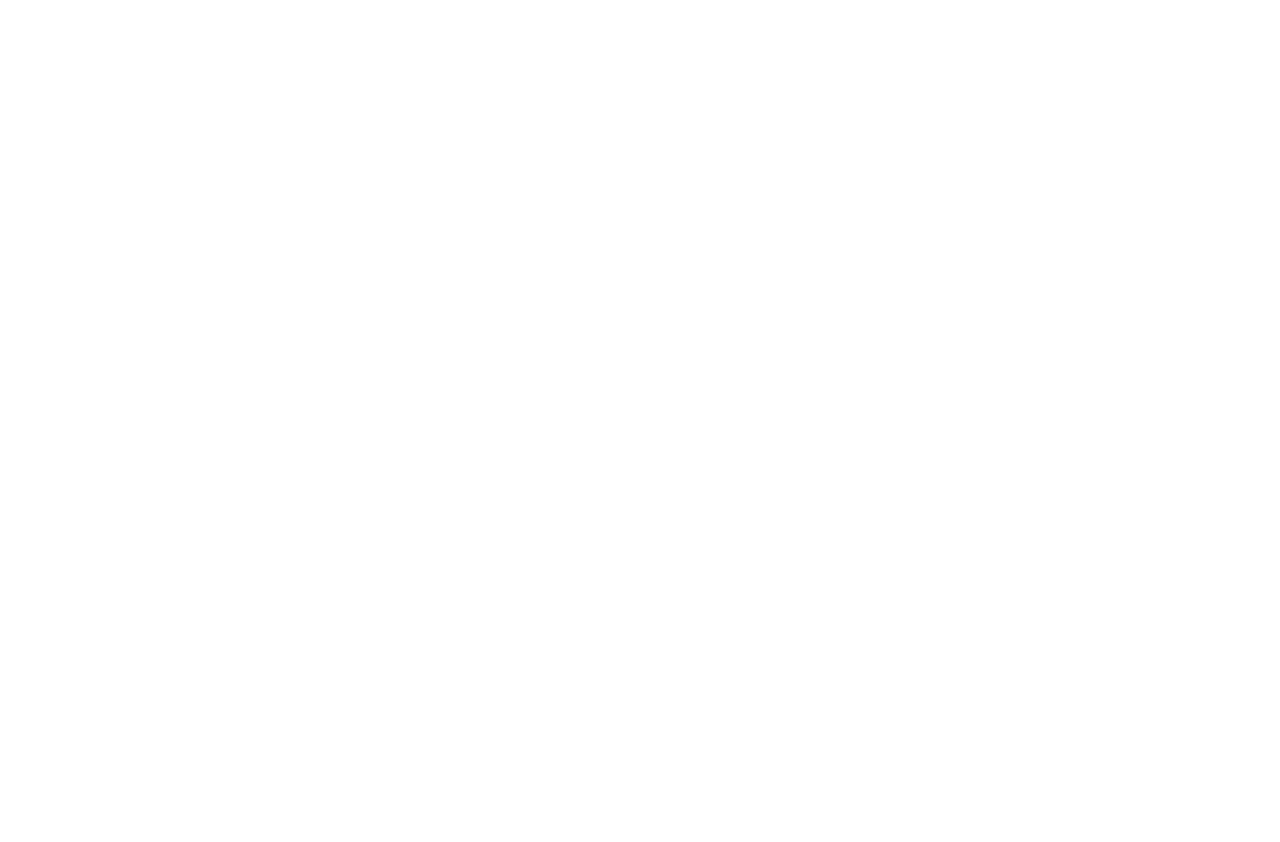
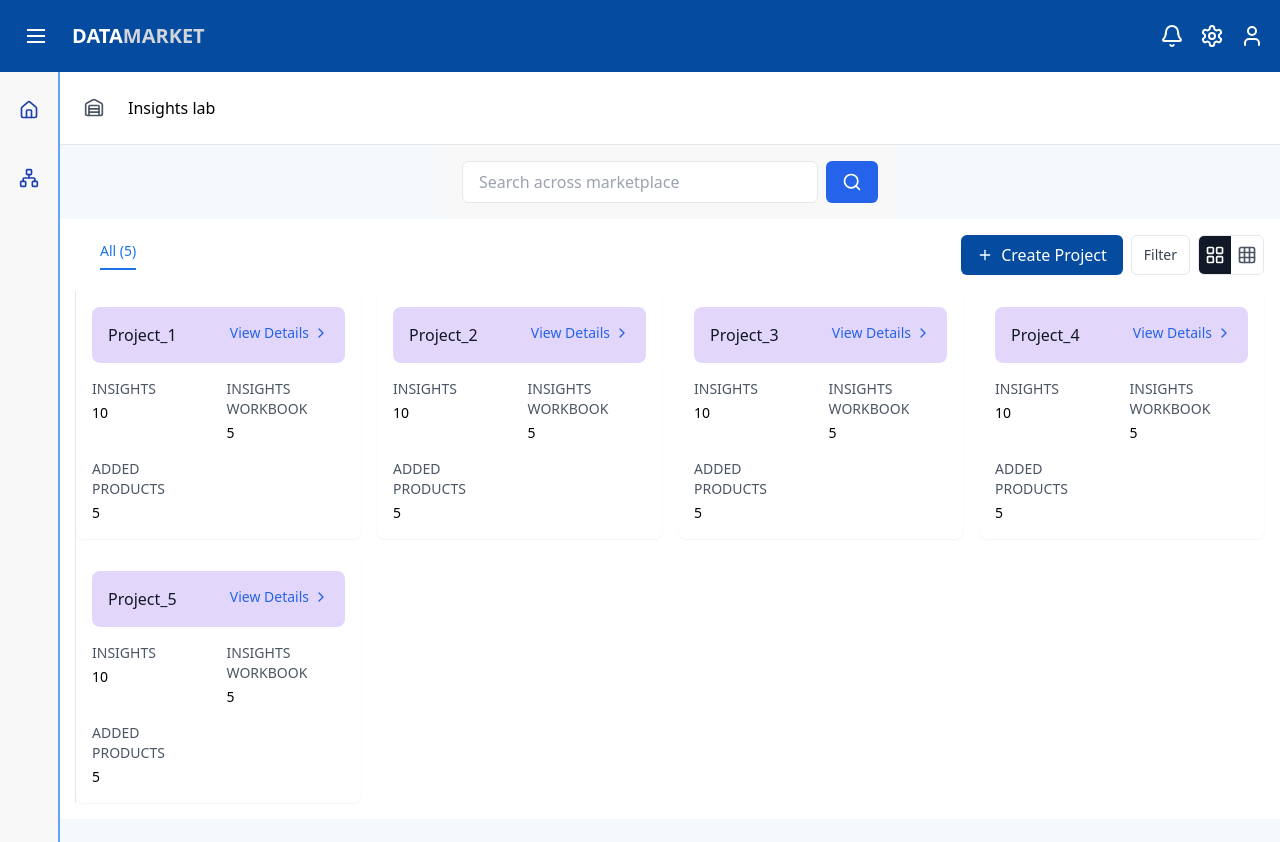
Before and after one commit to AjayBidyarthy/Harish-raju-Vasu-Insights-Lab, a React (Vite) app: page /projects in a window 1280 px wide. Before the commit this address had no page. Shown: the top 842 px of the page. Before the commit the page ends 800 px from the top, so only its background shows below. Built offline with nearby package versions, Linux system fonts and the light colour scheme.

Commit message:
feat: projects lis with create project modal

```diff
--- a/src/App.jsx
+++ b/src/App.jsx
@@ -2,6 +2,7 @@
 import { BrowserRouter as Router, Routes, Route } from 'react-router-dom';
 import {LandingPage} from './pages/LandingPage';
 import { Dataproducts } from './pages/Dataproducts';
+import { Projects } from './pages/Projects';
 
 
 function App() {
@@ -10,6 +11,7 @@
       <Routes>
         <Route path="/" element={<LandingPage />} />
         <Route path="/products" element={<Dataproducts />} />
+        <Route path="/projects" element={<Projects/>}/>
       </Routes>
     </Router>
   );
--- a/src/components/LandingPage/MainContent.jsx
+++ b/src/components/LandingPage/MainContent.jsx
@@ -23,7 +23,7 @@
       ),
       title: "My Projects",
       description: "Explore Projects and uncover data insights",
-      onOpen: () => console.log("Open projects"),
+      onOpen: () => navigate("/projects"),
     },
     {
       icon: (
--- /dev/null
+++ b/src/components/Projects/ProjectDetails.jsx
@@ -0,0 +1,222 @@
+import { ChevronRight, Grid, LayoutGrid, Search, X, Plus, ChevronDown } from "lucide-react"
+import { useState } from "react"
+import FilterSidebar from "../DataProducts/FilterSidebar"
+
+const insights = Array(5).fill({
+  name: "SupplyChain Analysis",
+  insights: 10,
+  insights_workbook: 5,
+  added_products: 5,
+})
+
+export function ProjectDetails() {
+  const [isGridView, setIsGridView] = useState(true)
+  const [activeTab, setActiveTab] = useState("all")
+  const [isFilterOpen, setIsFilterOpen] = useState(false)
+  const [isModalOpen, setIsModalOpen] = useState(false)
+  const [isDropdownOpen, setIsDropdownOpen] = useState(false)
+  const [selectedProducts, setSelectedProducts] = useState([])
+
+  const products = [
+    "Product 1",
+    "Product 2",
+    "Product 3",
+    "Product 4"
+  ]
+
+  const toggleProduct = (product) => {
+    setSelectedProducts(prev =>
+      prev.includes(product)
+        ? prev.filter(p => p !== product)
+        : [...prev, product]
+    )
+  }
+
+  return (
+    <div className="p-4 bg-white">
+      {/* Header Section */}
+      <div className="flex justify-between items-center mb-4">
+        <div className="relative flex space-x-6 border-b md:ml-6">
+          <button
+            className={`relative pb-2 text-sm font-medium ${activeTab === "all" ? "text-[#1a73e8]" : "text-gray-600"}`}
+            onClick={() => setActiveTab("all")}
+          >
+            All ({insights.length})
+            {activeTab === "all" && <div className="absolute bottom-[-1px] left-0 w-full h-[2px] bg-[#1a73e8]" />}
+          </button>
+        </div>
+
+        {/* Filter and View Toggle Buttons */}
+        <div className="flex gap-2">
+          <button
+            className="bg-[#054CA0] text-white px-4 py-2 rounded-md flex items-center gap-2 hover:bg-blue-700 transition-colors"
+            onClick={() => setIsModalOpen(true)}
+          >
+            <Plus className="w-4 h-4" />
+            Create Project
+          </button>
+          <button
+            className="px-3 py-1.5 border rounded-md flex items-center gap-2 text-sm bg-white"
+            onClick={() => setIsFilterOpen(true)}
+          >
+            <span className="text-gray-700">Filter</span>
+          </button>
+          <div className="flex border rounded-md overflow-hidden bg-white">
+            <button
+              className={`p-1.5 ${isGridView ? "bg-gray-900 text-white" : "bg-white text-gray-600"}`}
+              onClick={() => setIsGridView(true)}
+            >
+              <LayoutGrid className="w-5 h-5" />
+            </button>
+            <button
+              className={`p-1.5 ${!isGridView ? "bg-gray-900 text-white" : "bg-white text-gray-600"}`}
+              onClick={() => setIsGridView(false)}
+            >
+              <Grid className="w-5 h-5" />
+            </button>
+          </div>
+        </div>
+      </div>
+
+      {/* Create Project Modal */}
+      {isModalOpen && (
+        <div className="fixed inset-0 bg-black bg-opacity-50 flex items-center justify-center z-50">
+          <div className="bg-white rounded-lg w-full max-w-md p-6 relative">
+            {/* Modal Header */}
+            <div className="flex justify-between items-center mb-6">
+              <h2 className="text-xl font-semibold">Create New Project</h2>
+              <button
+                onClick={() => setIsModalOpen(false)}
+                className="text-gray-500 hover:text-gray-700"
+              >
+                <X className="w-5 h-5" />
+              </button>
+            </div>
+
+            {/* Modal Content */}
+            <div className="space-y-4">
+              <div>
+                <label className="block text-sm text-gray-700 mb-1">Project Name</label>
+                <input
+                  type="text"
+                  placeholder="Name"
+                  className="w-full px-3 py-2 border rounded-md focus:outline-none focus:ring-1 focus:ring-blue-500"
+                />
+              </div>
+
+              <div>
+                <label className="block text-sm text-gray-700 mb-1">Add Subscribed Products</label>
+                <div className="relative">
+                  <button
+                    className="w-full px-3 py-2 border rounded-md flex justify-between items-center bg-white"
+                    onClick={() => setIsDropdownOpen(!isDropdownOpen)}
+                  >
+                    <span className="text-gray-500">
+                      {selectedProducts.length === 0
+                        ? "Subscribed Products"
+                        : `${selectedProducts.length} selected`}
+                    </span>
+                    <ChevronDown className="w-4 h-4 text-gray-500" />
+                  </button>
+
+                  {isDropdownOpen && (
+                    <div className="absolute top-full left-0 right-0 mt-1 bg-white border rounded-md shadow-lg max-h-48 overflow-y-auto z-50">
+                      {products.map((product) => (
+                        <label
+                          key={product}
+                          className="flex items-center px-3 py-2 hover:bg-gray-50 cursor-pointer"
+                        >
+                          <input
+                            type="checkbox"
+                            checked={selectedProducts.includes(product)}
+                            onChange={() => toggleProduct(product)}
+                            className="mr-2"
+                          />
+                          <span>{product}</span>
+                        </label>
+                      ))}
+                    </div>
+                  )}
+                </div>
+              </div>
+            </div>
+
+            {/* Modal Footer */}
+            <div className="flex justify-end gap-3 mt-6">
+              <button
+                onClick={() => setIsModalOpen(false)}
+                className="px-4 py-2 text-gray-600 hover:bg-gray-100 rounded-md transition-colors"
+              >
+                Cancel
+              </button>
+              <button
+                className="px-4 py-2 bg-blue-600 text-white rounded-md hover:bg-blue-700 transition-colors"
+              >
+                Create
+              </button>
+            </div>
+          </div>
+        </div>
+      )}
+
+      {/* Main Content with Filter Sidebar */}
+      <div className="relative">
+        {/* Filter Sidebar */}
+        <FilterSidebar isOpen={isFilterOpen} onClose={() => setIsFilterOpen(false)} />
+
+        {/* Content Area */}
+        <div className={`transition-all duration-300 ${isFilterOpen ? "ml-80" : "ml-0"}`}>
+          {isGridView ? (
+            <div className="grid grid-cols-1 md:grid-cols-2 lg:grid-cols-3 xl:grid-cols-4 gap-4">
+              {insights.map((insight, i) => (
+                <div key={i} className="bg-white rounded-lg p-4 shadow-sm">
+                  <div className="bg-[#E2D7FA] rounded-lg p-4 mb-4">
+                    <div className="flex justify-between items-start">
+                      <h3 className="font-medium text-gray-900">Project_{i + 1}</h3>
+                      <button className="text-blue-600 text-sm flex items-center hover:underline">
+                        View Details
+                        <ChevronRight className="w-4 h-4 ml-1" />
+                      </button>
+                    </div>
+                  </div>
+
+                  <div className="grid grid-cols-2 gap-4">
+                    <div className="flex flex-col text-sm">
+                      <span className="text-gray-600 mb-1">INSIGHTS</span>
+                      <span>{insight.insights}</span>
+                    </div>
+                    <div className="flex flex-col text-sm">
+                      <span className="text-gray-600 mb-1">INSIGHTS WORKBOOK</span>
+                      <span>{insight.insights_workbook}</span>
+                    </div>
+                    <div className="flex flex-col text-sm">
+                      <span className="text-gray-600 mb-1">ADDED PRODUCTS</span>
+                      <span>{insight.added_products}</span>
+                    </div>
+                  </div>
+                </div>
+              ))}
+            </div>
+          ) : (
+            <div className="bg-white rounded-lg shadow-sm">
+              <div className="grid grid-cols-[1fr_1fr_1fr_auto] gap-4 p-4 border-b bg-gray-50 text-sm font-medium text-gray-500">
+                <div>PROJECT NAME</div>
+                <div>INSIGHTS</div>
+                <div>INSIGHTS WORKBOOK</div>
+                <div>ACTIONS</div>
+              </div>
+              {insights.map((insight, i) => (
+                <div key={i} className="grid grid-cols-[1fr_1fr_1fr_auto] gap-4 p-4 border-b last:border-b-0 items-center text-sm">
+                  <div className="font-medium">Project_{i + 1}</div>
+                  <div>{insight.insights}</div>
+                  <div>{insight.insights_workbook}</div>
+                  <button className="text-blue-600 hover:underline">View Details</button>
+                </div>
+              ))}
+            </div>
+          )}
+        </div>
+      </div>
+    </div>
+  )
+}
--- /dev/null
+++ b/src/pages/Projects.jsx
@@ -0,0 +1,22 @@
+import SearchBar from "../components/DataProducts/SearchBar";
+import { Header } from "../components/LandingPage/Header";
+import { Sidebar } from "../components/LandingPage/Sidebar";
+import { Toolbar } from "../components/LandingPage/Toolbar";
+import { ProjectDetails } from "../components/Projects/ProjectDetails";
+
+export function Projects() {
+
+    return (
+      <div className="flex flex-col h-screen">
+       <Header/>
+        <div className="flex flex-1">
+          <Sidebar/>
+          <div className="flex-1 flex flex-col bg-[#f5f9fc]">
+            <Toolbar/>
+            <SearchBar/>
+            <ProjectDetails/>
+          </div>
+        </div>
+      </div>
+    )
+  }
```
